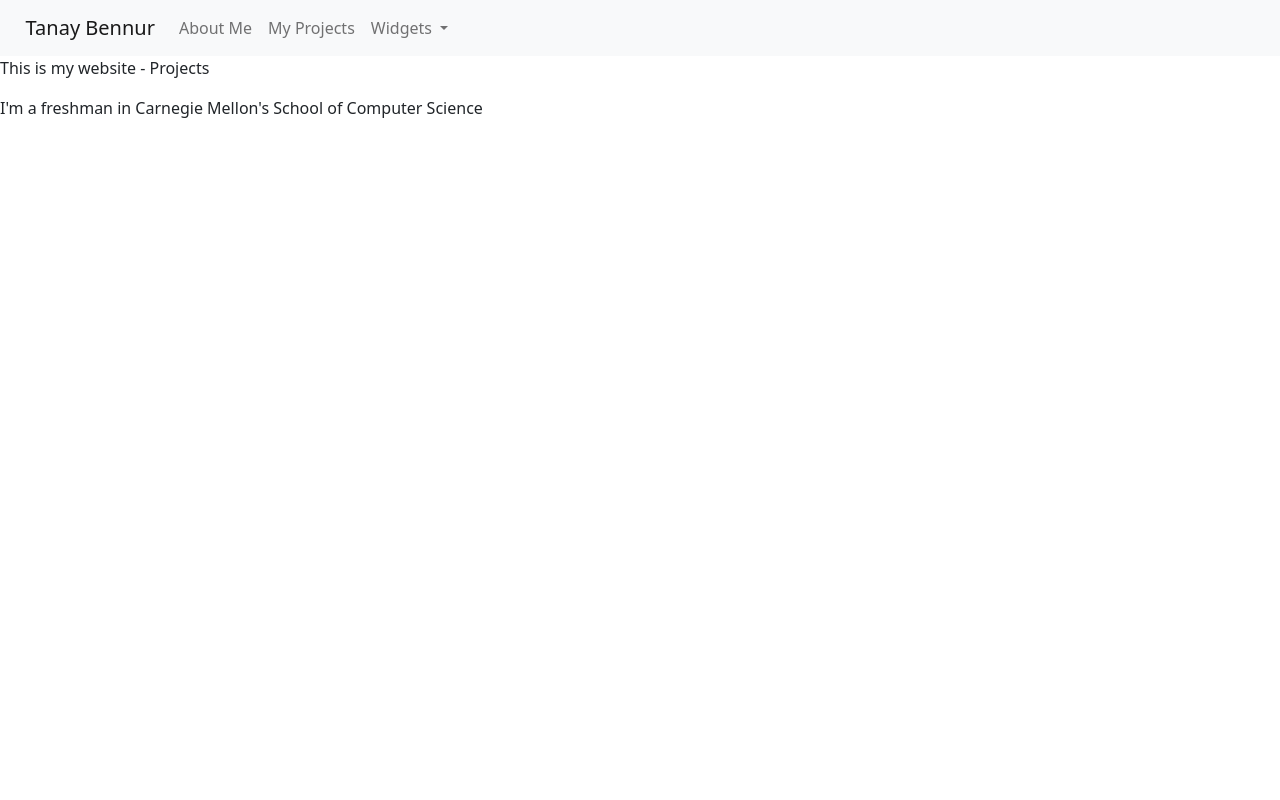
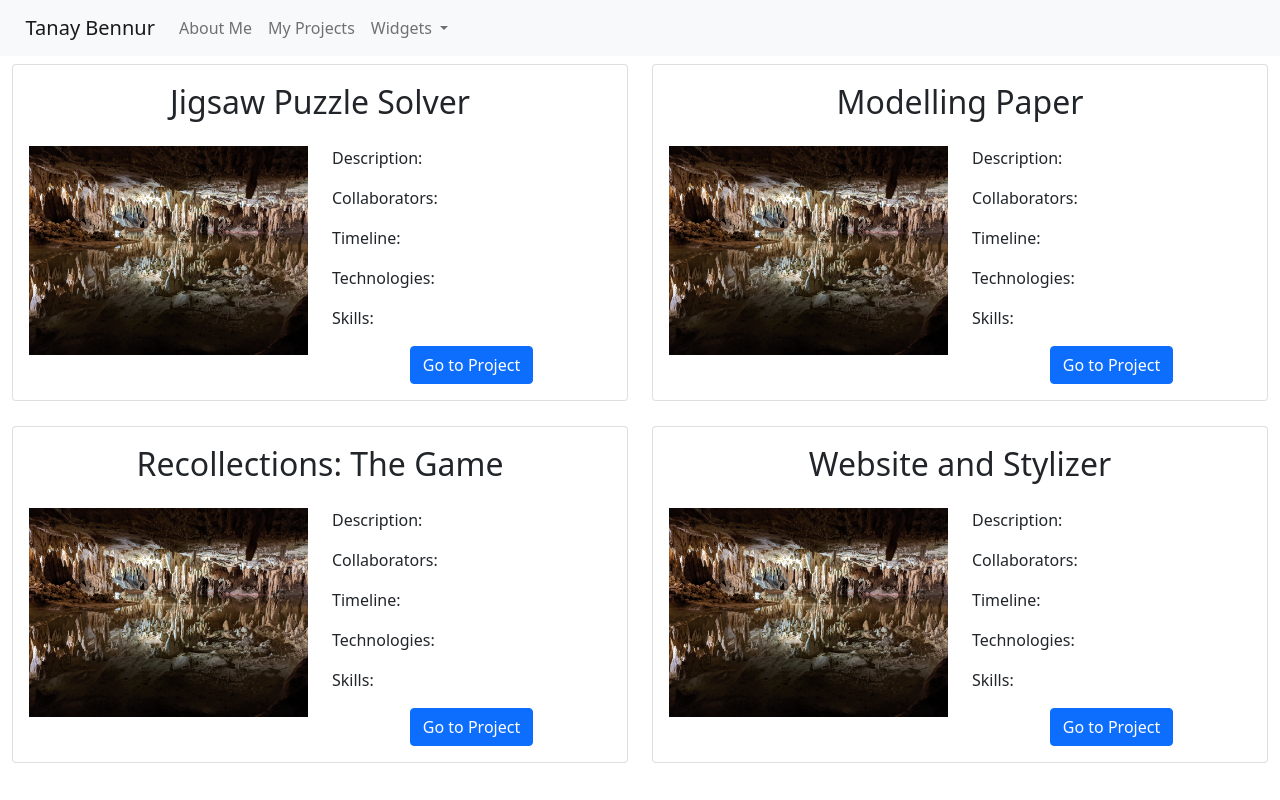
Before and after one commit to TBennur/website, a Flask app: page /projects in a window 1280 px wide. Run offline with Flask 2, Linux system fonts and the light colour scheme; parts of the project's set-up code (start-up, migrations or seed data) failed here and were passed over; some libraries are stand-ins or nearby versions.

Commit message:
Added Setup for Projects Page

```diff
--- a/website/templates/home.html
+++ b/website/templates/home.html
@@ -18,7 +18,7 @@
           <h1 style="font-size: 60px; margin-top: 5cm; font-family: Cambria;" class = "text-xxl-center">Hi, I'm Tanay!</h1>
           <p class = "text-xxl-center" style="font-size: 20px;font-family: Cambria;"> Carnegie Mellon University '25</p>
           <p class = "text-xxl-center" style="font-size: 20px;font-family: Cambria; margin-top: -0.4cm"> CS Major with AI focus </p>
-          <a class="btn btn-secondary center" href = "https://www.linkedin.com/in/tanay-bennur-73b3b31b3/" style="font-family: Cambria; margin-top: -0.4cm">Resume</a>
+          <a class="btn btn-secondary center" href = "https://www.linkedin.com/in/tanay-bennur-73b3b31b3/" style="font-family: Cambria; margin-top: -0.4cm">Linkedin</a>
         </div>
         <div class = "col-3">
           <img id = "unstyled-image" src="{{ url_for('static',     filename='defaultFiles/tanayPic2.jpg') }}" class="img-fluid stylized-image center" style="margin-top: 0.35cm;">
--- a/website/templates/projects.html
+++ b/website/templates/projects.html
@@ -8,10 +8,100 @@
     {% extends "template.html" %}
     {% block content %}
 
-    <h1>Hi, I'm Tanay </h1>
-    <p> This is my website - Projects</p>
-    <p> I'm a freshman in Carnegie Mellon's School of Computer Science </p>
-
+    <div class = "container-fluid webpage-render">
+      <div class="row">
+        <div class="col-6">
+          <div class="card">
+            <h2 class="card-title text-center" style="margin-top:3%"> Jigsaw Puzzle Solver </h2>
+            <div class="card-body" style="flex-direction: row;">
+              <div class="row">
+                <div class="col-6">
+                  <img class="card-img-left text-center" src="{{ url_for('static',     filename='defaultFiles/images/cave.png') }}" style="width: 100%">
+                </div>
+                <div class="col-6">
+                  <p class="card-text">Description:</p>
+                  <p class="card-text">Collaborators:</p>
+                  <p class="card-text">Timeline:</p>
+                  <p class="card-text">Technologies:</p>
+                  <p class="card-text">Skills:</p>
+                  <div class="text-center">
+                    <a href="#" class="btn btn-primary">Go to Project</a>
+                  </div>
+                </div>
+              </div>
+            </div>
+          </div>
+        </div>
+        <div class="col-6">
+          <div class="card">
+            <h2 class="card-title text-center" style="margin-top:3%"> Modelling Paper </h2>
+            <div class="card-body" style="flex-direction: row;">
+              <div class="row">
+                <div class="col-6">
+                  <img class="card-img-left text-center" src="{{ url_for('static',     filename='defaultFiles/images/cave.png') }}" style="width: 100%">
+                </div>
+                <div class="col-6">
+                  <p class="card-text">Description:</p>
+                  <p class="card-text">Collaborators:</p>
+                  <p class="card-text">Timeline:</p>
+                  <p class="card-text">Technologies:</p>
+                  <p class="card-text">Skills:</p>
+                  <div class="text-center">
+                    <a href="#" class="btn btn-primary">Go to Project</a>
+                  </div>
+                </div>
+              </div>
+            </div>
+          </div>
+        </div>
+      </div>
+      <div class="row" style="margin-top: 2%;">
+        <div class="col-6">
+          <div class="card">
+            <h2 class="card-title text-center" style="margin-top:3%"> Recollections: The Game </h2>
+            <div class="card-body" style="flex-direction: row;">
+              <div class="row">
+                <div class="col-6">
+                  <img class="card-img-left text-center" src="{{ url_for('static',     filename='defaultFiles/images/cave.png') }}" style="width: 100%">
+                </div>
+                <div class="col-6">
+                  <p class="card-text">Description:</p>
+                  <p class="card-text">Collaborators:</p>
+                  <p class="card-text">Timeline:</p>
+                  <p class="card-text">Technologies:</p>
+                  <p class="card-text">Skills:</p>
+                  <div class="text-center">
+                    <a href="#" class="btn btn-primary">Go to Project</a>
+                  </div>
+                </div>
+              </div>
+            </div>
+          </div>
+        </div>
+        <div class="col-6">
+          <div class="card">
+            <h2 class="card-title text-center" style="margin-top:3%"> Website and Stylizer </h2>
+            <div class="card-body" style="flex-direction: row;">
+              <div class="row">
+                <div class="col-6">
+                  <img class="card-img-left text-center" src="{{ url_for('static',     filename='defaultFiles/images/cave.png') }}" style="width: 100%">
+                </div>
+                <div class="col-6">
+                  <p class="card-text">Description:</p>
+                  <p class="card-text">Collaborators:</p>
+                  <p class="card-text">Timeline:</p>
+                  <p class="card-text">Technologies:</p>
+                  <p class="card-text">Skills:</p>
+                  <div class="text-center">
+                    <a href="#" class="btn btn-primary">Go to Project</a>
+                  </div>
+                </div>
+              </div>
+            </div>
+          </div>
+        </div>
+      </div>
+    </div>
     {% endblock %}
   </body>
 </html>
```
